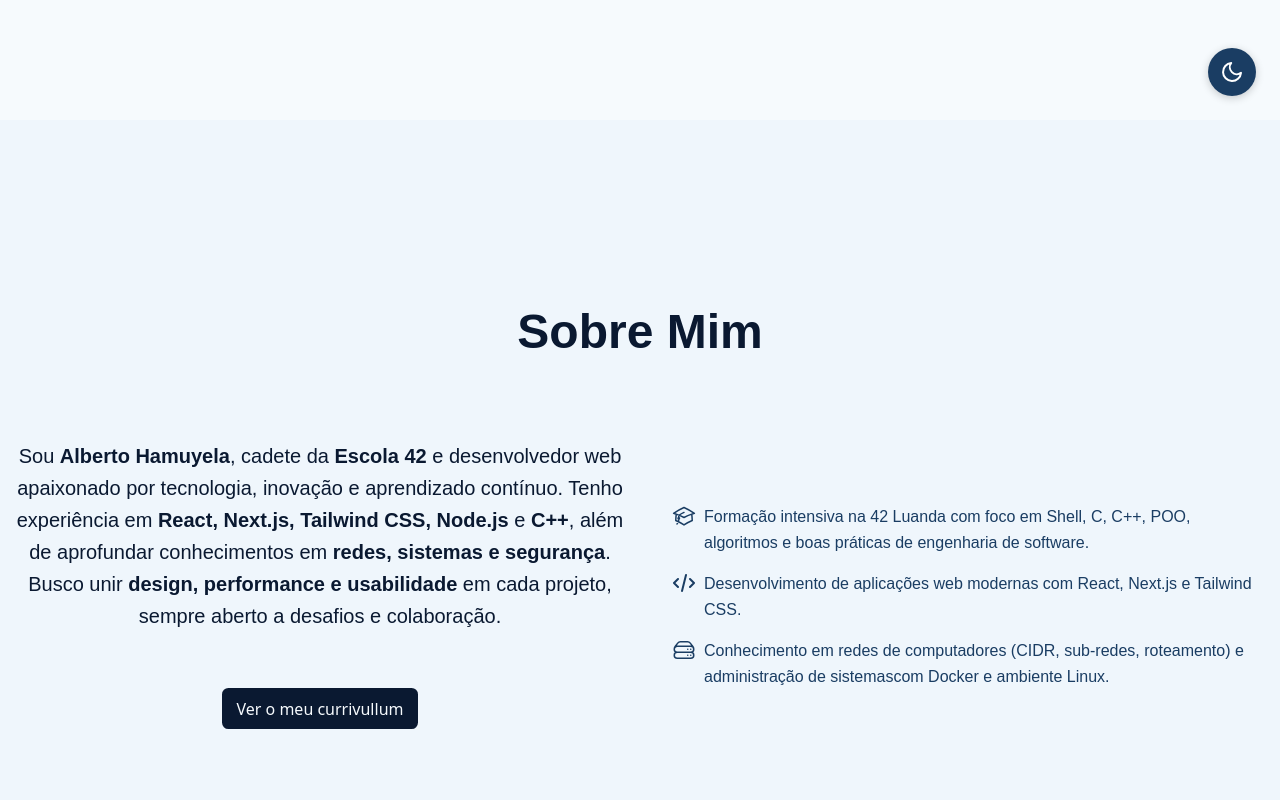
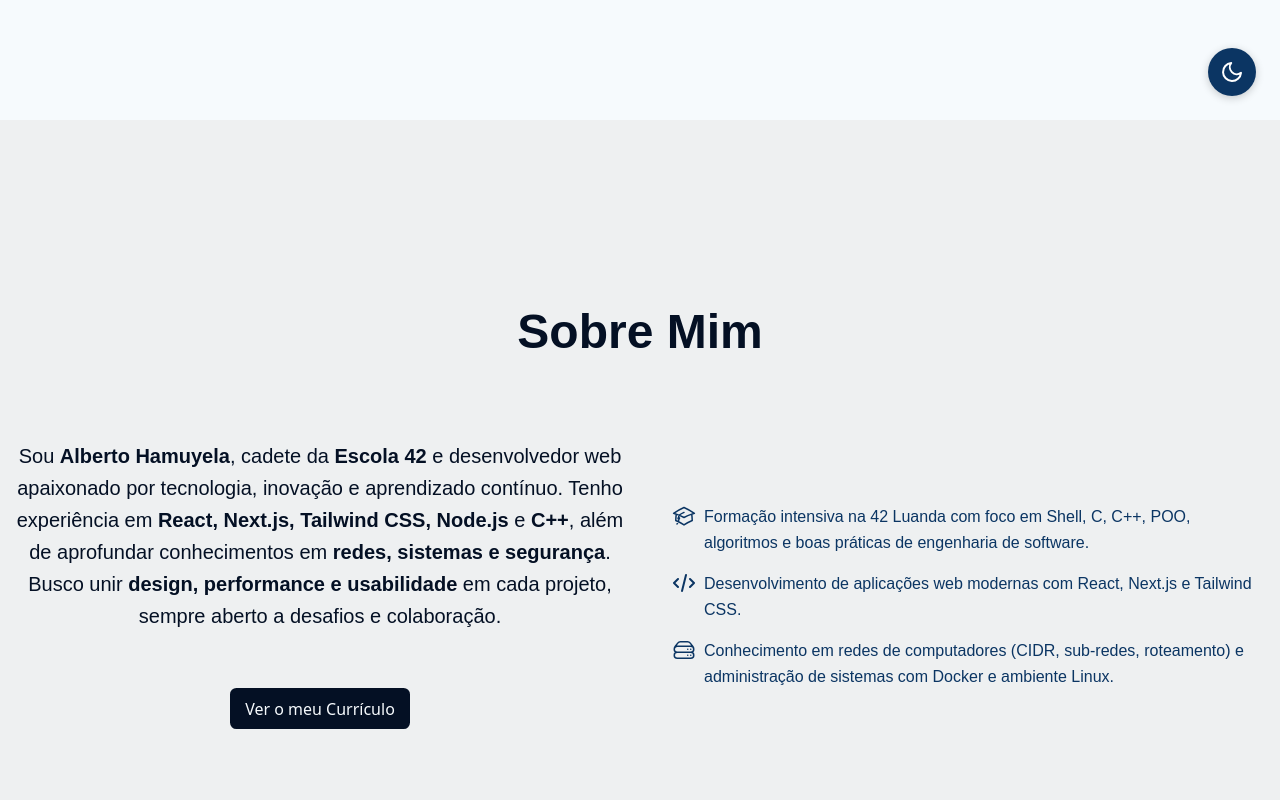
Before and after one commit to ahamuyel/alber701h, a Next.js app: page / in a window 1280 px wide. Shown: the part 680-1480 px from the top of the page. Built offline with nearby package versions, Linux system fonts and the light colour scheme.

Commit message:
palete changed

```diff
--- a/app/components/About.tsx
+++ b/app/components/About.tsx
@@ -1,8 +1,9 @@
-import Link from 'next/link';
-
 export default function About() {
   return (
-    <section id="about" className="min-h-screen flex items-center justify-center bg-gradient-to-b from-teal-600/10 to-coral-500/10 z-10">
+    <section
+      id="about"
+      className="min-h-screen flex items-center justify-center bg-gradient-to-b from-teal-600/10 to-coral-500/10 z-10"
+    >
       <div className="container mx-auto px-4 mb-8">
         <h2 className="text-4xl md:text-5xl font-bold text-center my-16 ">
           Sobre Mim
@@ -20,44 +21,82 @@ export default function About() {
               <strong>design, performance e usabilidade</strong> em cada
               projeto, sempre aberto a desafios e colaboração.
             </p>
-            <Link
-              href="https://drive.google.com/file/d/1zpn44be4zR-EPPLsfNnkknL6r8bRa7UE/view?usp=sharing"
+
+            {/* Botão de currículo */}
+            <a
+              href="https://drive.google.com/file/d/1DV5ms6ghHjwTKVRDM9jk53aSBFTJK_rN/view?usp=sharing"
               target="_blank"
-              rel="noopener noreferer"
+              rel="noopener noreferrer"
               className="cta-button inline-block px-6 py-3 my-10 bg-teal-600 text-white rounded hover:bg-coral-500 transition-colors"
             >
-              Ver o meu currivullum
-            </Link>
+              Ver o meu Currículo
+            </a>
           </div>
 
+          {/* Right: Lista */}
           <div className="md:w-1/2 text-gray-700">
             <ul className="list-none space-y-4">
               <li className="flex items-start">
-                <svg xmlns="http://www.w3.org/2000/svg" fill="none" viewBox="0 0 24 24" stroke-width="1.5" stroke="currentColor" className="w-6 h-6 mr-2 flex-shrink-0">
-                  <path strokeLinecap="round" stroke-linejoin="round" d="M4.26 10.147a60.438 60.438 0 0 0-.491 6.347A48.62 48.62 0 0 1 12 20.904a48.62 48.62 0 0 1 8.232-4.41 60.46 60.46 0 0 0-.491-6.347m-15.482 0a50.636 50.636 0 0 0-2.658-.813A59.906 59.906 0 0 1 12 3.493a59.903 59.903 0 0 1 10.399 5.84c-.896.248-1.783.52-2.658.814m-15.482 0A50.717 50.717 0 0 1 12 13.489a50.702 50.702 0 0 1 7.74-3.342M6.75 15a.75.75 0 1 0 0-1.5.75.75 0 0 0 0 1.5Zm0 0v-3.675A55.378 55.378 0 0 1 12 8.443m-7.007 11.55A5.981 5.981 0 0 0 6.75 15.75v-1.5" />
+                <svg
+                  xmlns="http://www.w3.org/2000/svg"
+                  fill="none"
+                  viewBox="0 0 24 24"
+                  strokeWidth="1.5"
+                  stroke="currentColor"
+                  className="w-6 h-6 mr-2 flex-shrink-0"
+                >
+                  <path
+                    strokeLinecap="round"
+                    strokeLinejoin="round"
+                    d="M4.26 10.147a60.438 60.438 0 0 0-.491 6.347A48.62 48.62 0 0 1 12 20.904a48.62 48.62 0 0 1 8.232-4.41 60.46 60.46 0 0 0-.491-6.347m-15.482 0a50.636 50.636 0 0 0-2.658-.813A59.906 59.906 0 0 1 12 3.493a59.903 59.903 0 0 1 10.399 5.84c-.896.248-1.783.52-2.658.814m-15.482 0A50.717 50.717 0 0 1 12 13.489a50.702 50.702 0 0 1 7.74-3.342M6.75 15a.75.75 0 1 0 0-1.5.75.75 0 0 0 0 1.5Zm0 0v-3.675A55.378 55.378 0 0 1 12 8.443m-7.007 11.55A5.981 5.981 0 0 0 6.75 15.75v-1.5"
+                  />
                 </svg>
                 <p>
-                  Formação intensiva na <span>42 Luanda</span> com foco em <span>Shell, C, C++</span>, POO, algoritmos e boas práticas de engenharia de software.
+                  Formação intensiva na <span>42 Luanda</span> com foco em{" "}
+                  <span>Shell, C, C++</span>, POO, algoritmos e boas práticas de
+                  engenharia de software.
                 </p>
               </li>
               <li className="flex items-start">
-                <svg className="w-6 h-6 text-coral-500 mr-2 flex-shrink-0" fill="none" stroke="currentColor" viewBox="0 0 24 24" xmlns="http://www.w3.org/2000/svg">
-                  <path strokeLinecap="round" strokeLinejoin="round" strokeWidth="2" d="M10 20l4-16m4 4l4 4-4 4M6 16l-4-4 4-4" />
+                <svg
+                  className="w-6 h-6 text-coral-500 mr-2 flex-shrink-0"
+                  fill="none"
+                  stroke="currentColor"
+                  viewBox="0 0 24 24"
+                  xmlns="http://www.w3.org/2000/svg"
+                >
+                  <path
+                    strokeLinecap="round"
+                    strokeLinejoin="round"
+                    strokeWidth="2"
+                    d="M10 20l4-16m4 4l4 4-4 4M6 16l-4-4 4-4"
+                  />
                 </svg>
                 <p>
-                  Desenvolvimento de aplicações web modernas com <span>React, Next.js e Tailwind CSS</span>.
+                  Desenvolvimento de aplicações web modernas com{" "}
+                  <span>React, Next.js e Tailwind CSS</span>.
                 </p>
               </li>
               <li className="flex items-start">
-                <svg xmlns="http://www.w3.org/2000/svg" fill="none" viewBox="0 0 24 24" stroke-width="1.5" stroke="currentColor" className="w-6 h-6 mr-2 flex-shrink-0">
-                  <path stroke-linecap="round" stroke-linejoin="round" d="M5.25 14.25h13.5m-13.5 0a3 3 0 0 1-3-3m3 3a3 3 0 1 0 0 6h13.5a3 3 0 1 0 0-6m-16.5-3a3 3 0 0 1 3-3h13.5a3 3 0 0 1 3 3m-19.5 0a4.5 4.5 0 0 1 .9-2.7L5.737 5.1a3.375 3.375 0 0 1 2.7-1.35h7.126c1.062 0 2.062.5 2.7 1.35l2.587 3.45a4.5 4.5 0 0 1 .9 2.7m0 0a3 3 0 0 1-3 3m0 3h.008v.008h-.008v-.008Zm0-6h.008v.008h-.008v-.008Zm-3 6h.008v.008h-.008v-.008Zm0-6h.008v.008h-.008v-.008Z" />
+                <svg
+                  xmlns="http://www.w3.org/2000/svg"
+                  fill="none"
+                  viewBox="0 0 24 24"
+                  strokeWidth="1.5"
+                  stroke="currentColor"
+                  className="w-6 h-6 mr-2 flex-shrink-0"
+                >
+                  <path
+                    strokeLinecap="round"
+                    strokeLinejoin="round"
+                    d="M5.25 14.25h13.5m-13.5 0a3 3 0 0 1-3-3m3 3a3 3 0 1 0 0 6h13.5a3 3 0 1 0 0-6m-16.5-3a3 3 0 0 1 3-3h13.5a3 3 0 0 1 3 3m-19.5 0a4.5 4.5 0 0 1 .9-2.7L5.737 5.1a3.375 3.375 0 0 1 2.7-1.35h7.126c1.062 0 2.062.5 2.7 1.35l2.587 3.45a4.5 4.5 0 0 1 .9 2.7m0 0a3 3 0 0 1-3 3m0 3h.008v.008h-.008v-.008Zm0-6h.008v.008h-.008v-.008Zm-3 6h.008v.008h-.008v-.008Zm0-6h.008v.008h-.008v-.008Z"
+                  />
                 </svg>
                 <p>
-                  Conhecimento em
-                  <span> redes de computadores </span>
-                  (CIDR,
-                  sub-redes, roteamento) e <span>administração de sistemas</span>
-                  com <span>Docker</span> e ambiente Linux.
+                  Conhecimento em <span>redes de computadores</span> (CIDR,
+                  sub-redes, roteamento) e{" "}
+                  <span>administração de sistemas</span> com <span>Docker</span>{" "}
+                  e ambiente Linux.
                 </p>
               </li>
             </ul>
--- a/app/globals.css
+++ b/app/globals.css
@@ -2,10 +2,10 @@
 
 :root {
   --background: #f6fafd; /* Light gray for background */
-  --primary: #1a3d63; /* Deep magenta for primary elements */
-  --accent: #4a7fa7; /* Dark teal for highlights */
-  --text: #0a1931; /* Very dark teal for text */
-  --secondary: #eff6fc; /* Light gray for secondary elements */
+  --primary: #0b3563; /* Deep magenta for primary elements */
+  --accent: #012642; /* Dark teal for highlights */
+  --text: #041024; /* Very dark teal for text */
+  --secondary: #eef0f1; /* Light gray for secondary elements */
   --font-family-base: 'Poppins', sans-serif;
   --font-size-base: 16px;
   --padding-base: 1rem;
@@ -15,9 +15,9 @@
 
 /* Dark mode variables */
 [data-theme="dark"] {
-  --background: #0a1931; /* Very dark teal for background */
-  --primary: #4a7fa7; /* Deep magenta for primary elements */
-  --accent: #1a3d63; /* Dark teal for accents */
-  --text: #f6fafd; /* Light gray for text */
-  --secondary: #041220; /* Dark teal for secondary elements */
+  --background: #020203;   /* Quase preto absoluto */
+  --primary: #0b3563;      /* Azul profundo para botões/links */
+  --accent: #1e88e5;       /* Azul vivo para destaques */
+  --text: #f1f1f1;         /* Cinza quase branco (sem ser branco puro) */
+  --secondary: #0b0b16;    /* Preto suave para blocos/cards */
 }
```
Also changed, not shown: 1 other file (tests, documents, lock files or other folders).
